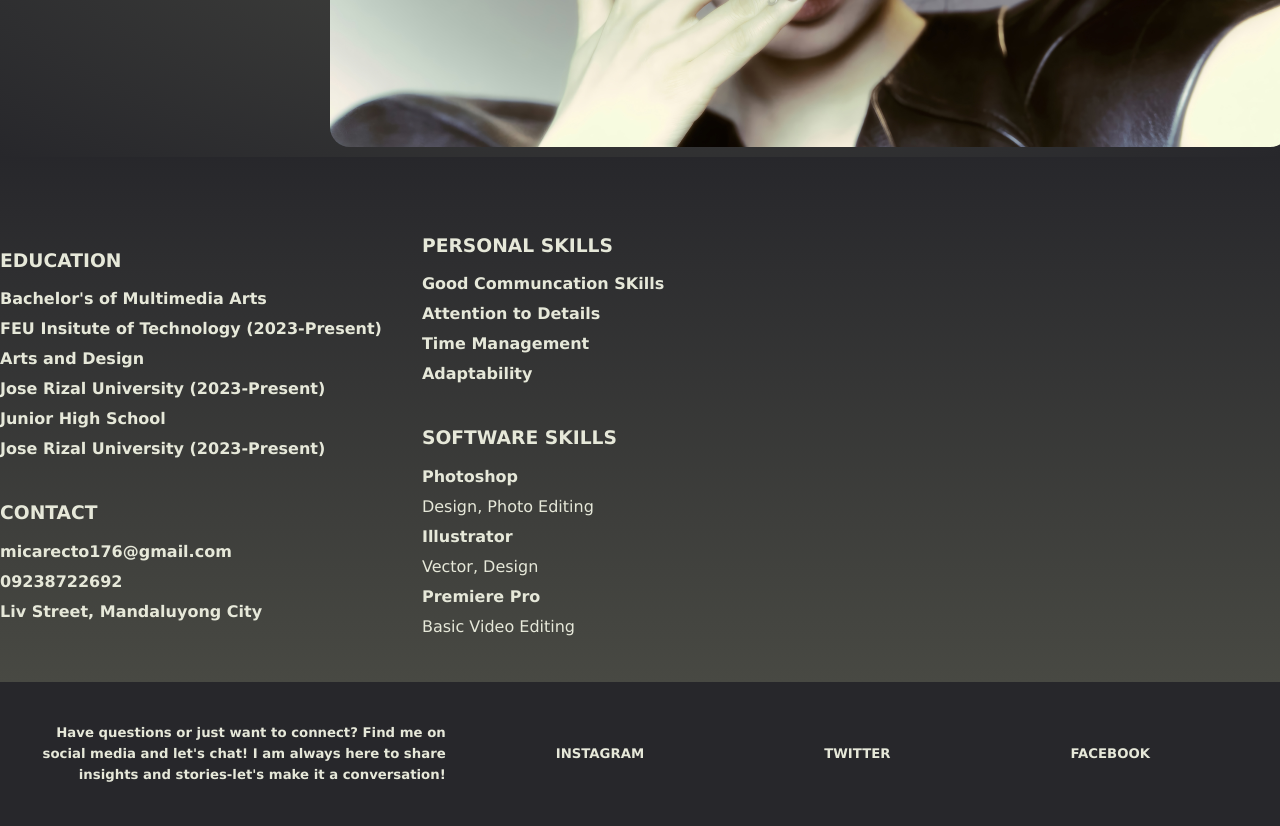
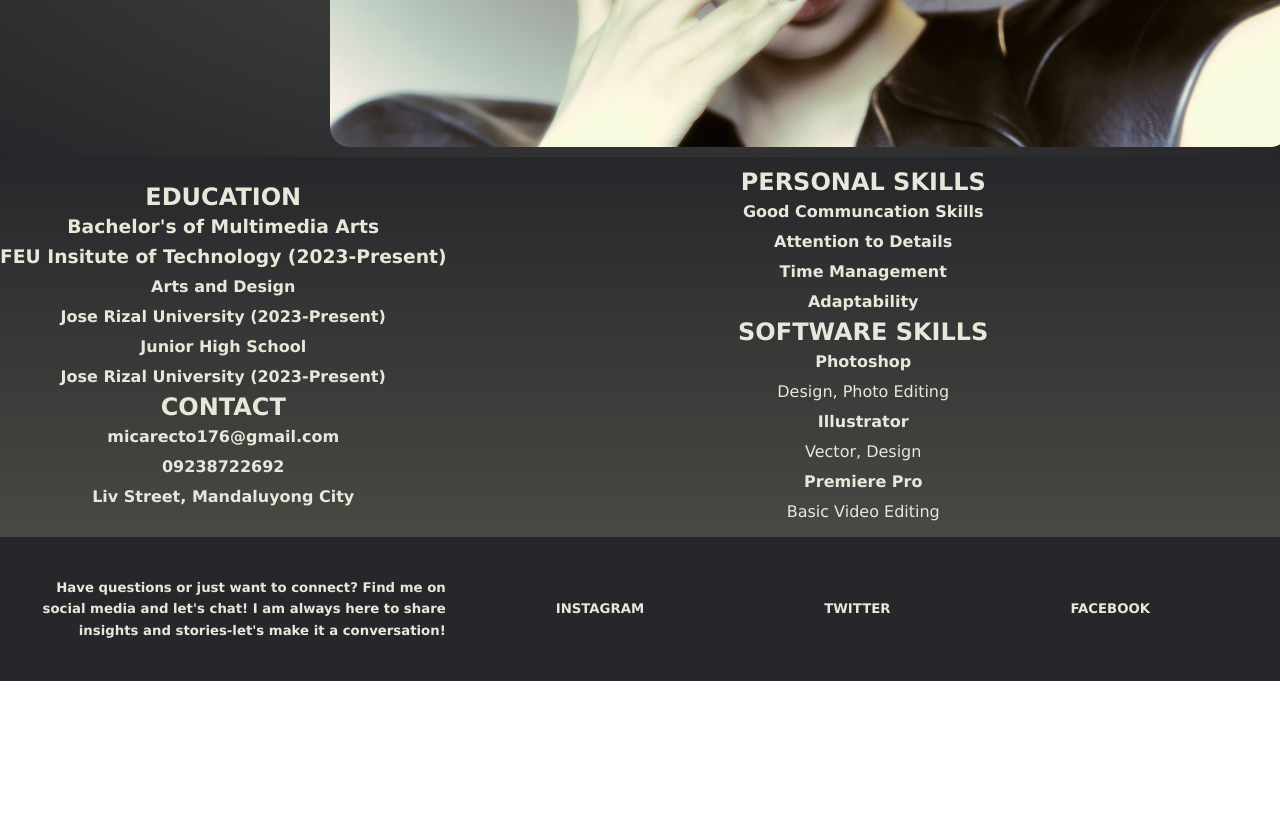
Before and after one commit to michrecto/WD-RECTO-MIDTERM-EXAM, a plain HTML site: page pages/page1/index.html in a window 1280 px wide. Shown: the part 491-1317 px from the top of the page. After the commit the page ends 1172 px from the top, so only its background shows below. Drawn offline with Linux system fonts and the light colour scheme.

Commit message:
3rd Version

```diff
--- a/pages/page1/assets/css/aboutMe.css
+++ b/pages/page1/assets/css/aboutMe.css
@@ -1,6 +1,6 @@
 * {
     margin: 0;
-    padding: 0%;
+    padding: 0;
     box-sizing: border-box;
     color: #e6e8d9;
     font-family: Verdana, Geneva, Tahoma, sans-serif;
@@ -57,13 +57,9 @@
 .middle {
     background-color: #27272b;
     line-height: 30px;
+    text-align: center;
     background-image: linear-gradient(to top, rgb(72, 73, 67), rgba(255, 0, 0, 0));
-
-    h3 {
-        line-height: 2;
-        margin-top: 30px;
-        margin-bottom: 5px;
-    }
+    flex-direction: column;
 
 }
 
@@ -74,7 +70,7 @@
 
 .column-mid {
     flex: 50%;
-    padding: 40px;
+    padding: 10px;
 }
 
 .footer {
--- a/pages/page1/index.html
+++ b/pages/page1/index.html
@@ -14,12 +14,7 @@
 <body>
 
 <header class="header">
-    <ul>
-        <li><a class="btn" href="assets/css/"></a>HOME</li>
-    </ul>
-
-
-
+    <a class="btn" href="assets/css/">HOME</a>
 </header>
 
     <section class="top">
@@ -44,34 +39,30 @@
     <section class="middle">
         <div class="row-mid">
             <div class="column-mid>">
-                <h3>EDUCATION</h3>
-                <h4>Bachelor's of Multimedia Arts</h4>
-                <h4>FEU Insitute of Technology (2023-Present)</h4>
-
-
+                <h2>EDUCATION</h2>
+                <h3>Bachelor's of Multimedia Arts</h3>
+                <h3>FEU Insitute of Technology (2023-Present)</h3>
 
                 <h4>Arts and Design</h4>
                 <h4>Jose Rizal University (2023-Present)</h4>
 
-
                 <h4>Junior High School</h4>
                 <h4>Jose Rizal University (2023-Present)</h4>
 
-
-                <h3>CONTACT</h3>
+                <h2>CONTACT</h2>
                 <h4>micarecto176@gmail.com</h4>
                 <h4>09238722692</h4>
                 <h4>Liv Street, Mandaluyong City</h4>
             </div>
 
             <div class="column-mid">
-                <h3>PERSONAL SKILLS</h3>
-                <h4>Good Communcation SKills</h4>
+                <h2>PERSONAL SKILLS</h2>
+                <h4>Good Communcation Skills</h4>
                 <h4>Attention to Details</h4>
                 <h4>Time Management</h4>
                 <h4>Adaptability</h4>
 
-                <h3>SOFTWARE SKILLS</h3>
+                <h2>SOFTWARE SKILLS</h2>
                 <h4>Photoshop</h4>
                 <p>Design, Photo Editing</p>
 
@@ -79,9 +70,11 @@
                 <p>Vector, Design</p>
 
                 <h4>Premiere Pro</h4>
-                <p>Basic Video Editing<p>
+                <p>Basic Video Editing</p>
+                </div>
 
-            </div>
+
+
         </div>
 
     </section>
--- /dev/null
+++ b/pages/page2/assets/css/myWorks.css
@@ -0,0 +1,11 @@
+* {
+    margin: 0;
+    padding: 0%;
+    box-sizing: border-box;
+    color: #e6e8d9;
+    font-family: Verdana, Geneva, Tahoma, sans-serif;
+}
+
+.works {
+    background-color: #27272b;
+}
--- a/pages/page2/assets/css/works.css
+++ /dev/null
@@ -1,6 +0,0 @@
-* {
-    margin: 0;
-    padding: 0%;
-    box-sizing: border-box;
-    color: #e6e8d9;
-}
```
Also changed, not shown: assets/css/style.css (+7 -3 lines), pages/page2/index.html (+19 -2 lines), pages/page1/assets/img/arrow.png (added), pages/page2/assets/img/arrow.png (added), pages/page3/assets/css/style.css (deleted), pages/page3/assets/js/scripts.js (deleted), pages/page3/index.html (deleted).
